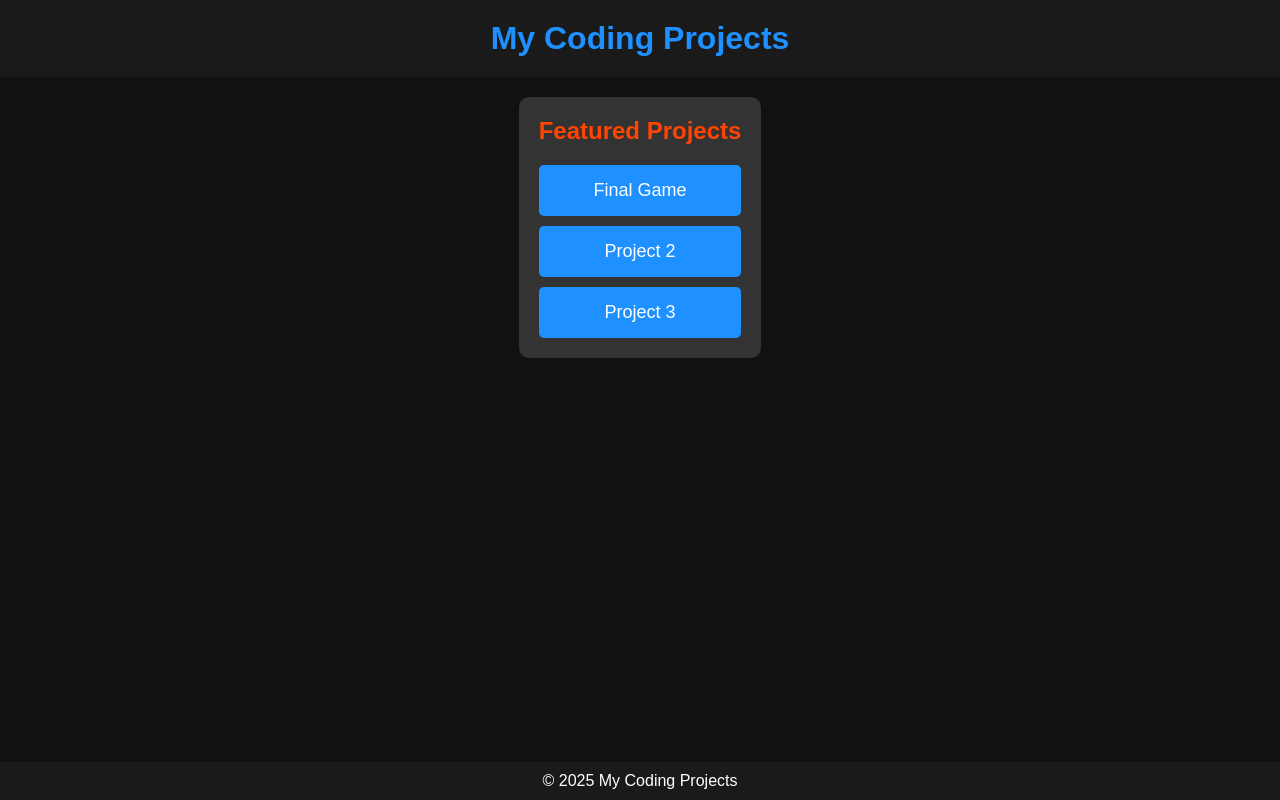
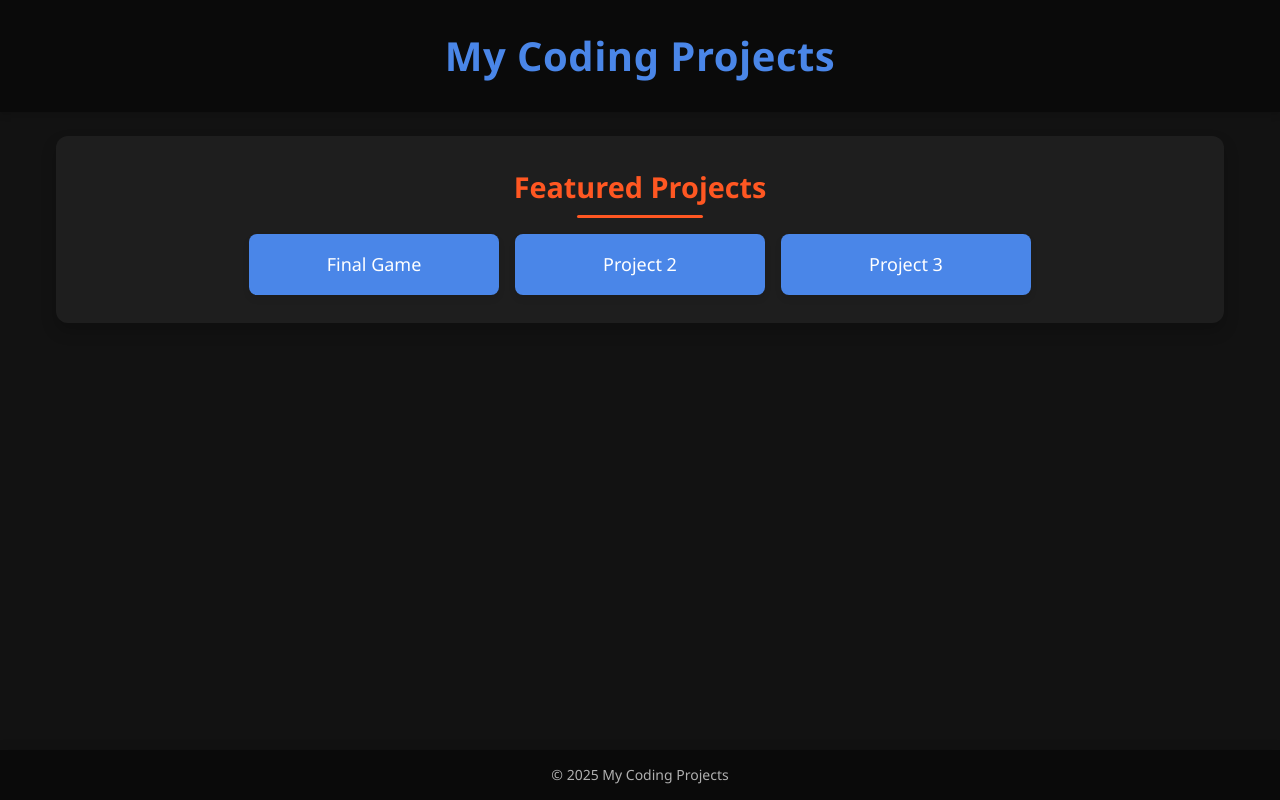
Before and after one commit to a13xrzteach/MyProjDemo, a plain HTML site: page index.html in a window 1280 px wide. Drawn offline with Linux system fonts and the light colour scheme.

Commit message:
Claude upd feb 27

```diff
--- a/style.css
+++ b/style.css
@@ -4,68 +4,169 @@
     box-sizing: border-box;
 }
 
+:root {
+    --primary-color: #4A86E8; /* Blue */
+    --accent-color: #FF5722;  /* Orange-red */
+    --dark-bg: #121212;
+    --card-bg: #1E1E1E;
+    --header-bg: #0A0A0A;
+    --text-primary: #FFFFFF;
+    --text-secondary: #B0B0B0;
+}
+
 body {
-    font-family: Arial, sans-serif;
-    background-color: #111;
-    color: white;
+    font-family: 'Segoe UI', Tahoma, Geneva, Verdana, sans-serif;
+    background-color: var(--dark-bg);
+    color: var(--text-primary);
+    line-height: 1.6;
 }
 
 header {
-    background-color: #1a1a1a;
+    background-color: var(--header-bg);
     text-align: center;
-    padding: 20px;
+    padding: 24px 16px;
+    box-shadow: 0 4px 6px rgba(0,0,0,0.1);
 }
 
 h1 {
-    color: #1E90FF;
+    color: var(--primary-color);
+    font-size: 2.2rem;
+    font-weight: 600;
+    letter-spacing: 0.5px;
 }
 
 .container {
-    padding: 20px;
-    display: flex;
-    justify-content: center;
-    flex-direction: column;
-    align-items: center;
+    padding: 24px 16px;
+    max-width: 1200px;
+    margin: 0 auto;
+    margin-bottom: 70px; /* Space for footer */
 }
 
 .projects {
     text-align: center;
-    background-color: #333;
-    padding: 20px;
-    border-radius: 10px;
+    background-color: var(--card-bg);
+    padding: 28px 20px;
+    border-radius: 12px;
+    box-shadow: 0 8px 16px rgba(0,0,0,0.2);
+    transition: transform 0.3s ease;
+}
+
+.projects:hover {
+    transform: translateY(-5px);
 }
 
 h2 {
-    color: #FF4500;
-    margin-bottom: 20px;
+    color: var(--accent-color);
+    margin-bottom: 24px;
+    font-size: 1.8rem;
+    position: relative;
+    display: inline-block;
+}
+
+h2::after {
+    content: '';
+    position: absolute;
+    width: 50%;
+    height: 3px;
+    background-color: var(--accent-color);
+    bottom: -8px;
+    left: 25%;
+    border-radius: 2px;
 }
 
 .project-buttons {
     display: flex;
     flex-direction: column;
-    gap: 10px;
+    gap: 16px;
+    max-width: 400px;
+    margin: 0 auto;
 }
 
 .project-button {
     text-decoration: none;
-    padding: 15px;
-    color: white;
-    background-color: #1E90FF;
+    padding: 16px 20px;
+    color: var(--text-primary);
+    background-color: var(--primary-color);
     text-align: center;
     font-size: 18px;
-    border-radius: 5px;
-    transition: background-color 0.3s;
+    border-radius: 8px;
+    transition: all 0.3s;
+    display: flex;
+    align-items: center;
+    justify-content: center;
+    font-weight: 500;
+    box-shadow: 0 4px 6px rgba(0,0,0,0.1);
+    position: relative;
+    overflow: hidden;
+}
+
+.project-button:before {
+    content: '';
+    position: absolute;
+    top: 0;
+    left: -100%;
+    width: 100%;
+    height: 100%;
+    background: linear-gradient(90deg, transparent, rgba(255,255,255,0.2), transparent);
+    transition: 0.5s;
+}
+
+.project-button:hover:before {
+    left: 100%;
 }
 
 .project-button:hover {
-    background-color: #FF4500;
+    background-color: var(--accent-color);
+    transform: translateY(-3px);
+    box-shadow: 0 6px 12px rgba(0,0,0,0.15);
 }
 
 footer {
     text-align: center;
-    padding: 10px;
-    background-color: #1a1a1a;
+    padding: 14px;
+    background-color: var(--header-bg);
     position: fixed;
     width: 100%;
     bottom: 0;
+    font-size: 14px;
+    color: var(--text-secondary);
+    box-shadow: 0 -2px 10px rgba(0,0,0,0.1);
 }
+
+/* Media Queries for Responsiveness */
+@media (min-width: 768px) {
+    .project-buttons {
+        flex-direction: row;
+        flex-wrap: wrap;
+        max-width: 800px;
+        justify-content: center;
+    }
+
+    .project-button {
+        flex: 1 1 200px;
+        max-width: 250px;
+    }
+
+    h1 {
+        font-size: 2.5rem;
+    }
+}
+
+@media (max-width: 480px) {
+    h1 {
+        font-size: 1.8rem;
+    }
+
+    h2 {
+        font-size: 1.5rem;
+    }
+
+    .project-button {
+        font-size: 16px;
+        padding: 14px 16px;
+    }
+
+    .projects {
+        padding: 20px 16px;
+    }
+}
```
